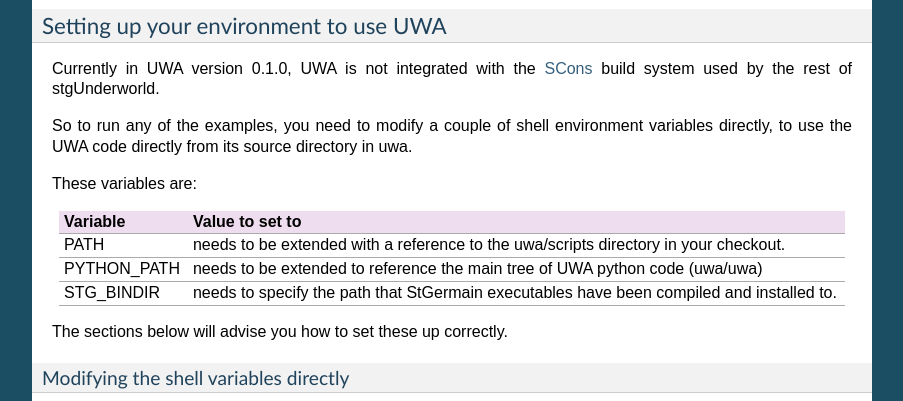
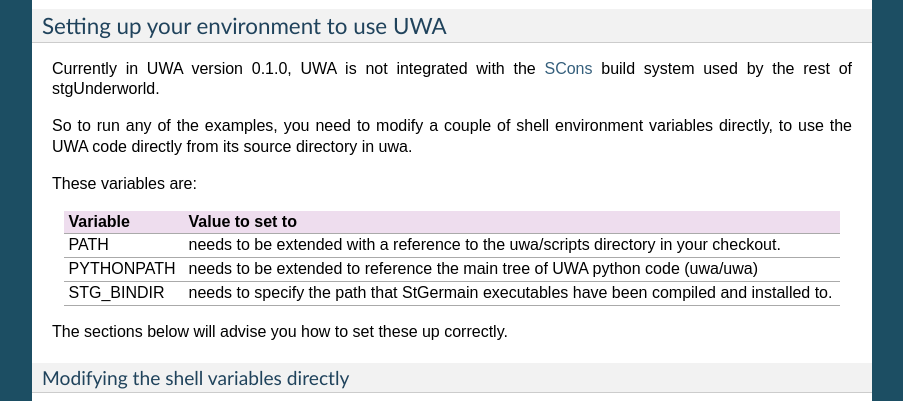
Before and after one commit to PatSunter/credo, a Sphinx documentation site: the page built from doc/uwa-install.rst, in a window 1280 px wide and 900 px high, scrolled down 1435 px. Shown: the top 401 px of the window, without its empty margins (198-1101 px from the left). Built offline with Sphinx 7.4.7, drawn with Linux system fonts in a browser that asks for light colours.

Commit message:
Fixing an incorrect specification of PYTHONPATH variable in documentation.

```diff
--- a/doc/uwa-install.rst
+++ b/doc/uwa-install.rst
@@ -96,7 +96,7 @@ Variable    Value to set to
 =========== ==================================================================
 PATH        needs to be extended with a reference to the uwa/scripts directory
             in your checkout.
-PYTHON_PATH needs to be extended to reference the main tree of UWA python
+PYTHONPATH  needs to be extended to reference the main tree of UWA python
             code (uwa/uwa)
 STG_BINDIR  needs to specify the path that StGermain executables have been
             compiled and installed to.
```
